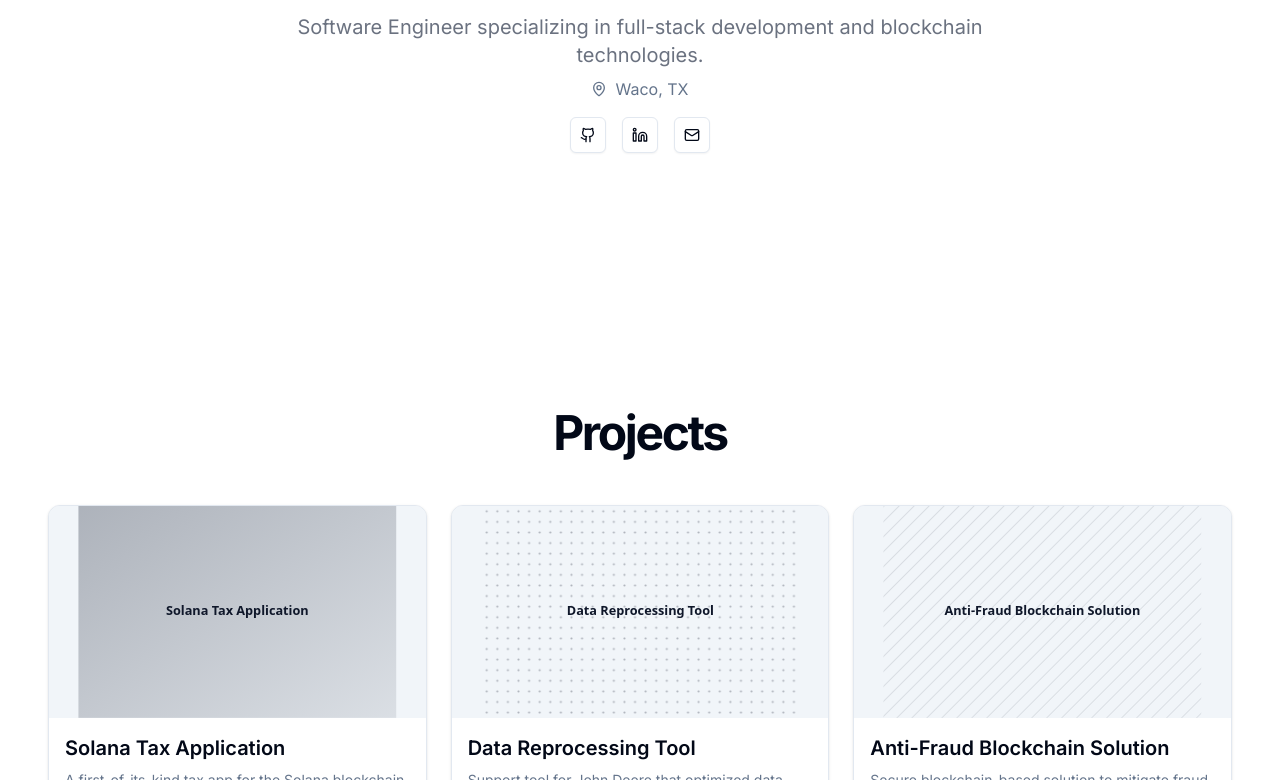
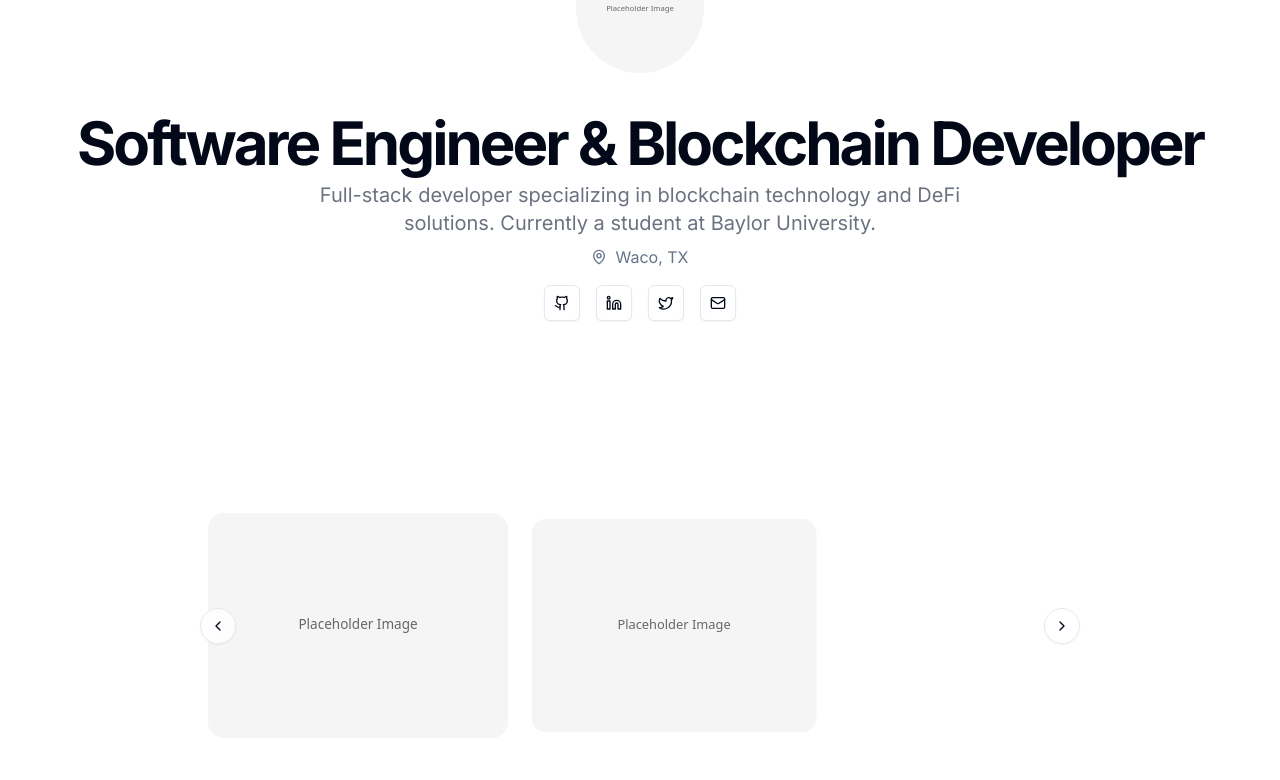
Before and after one commit to LukeSmith25/luke-smith, a Next.js app: page / in a window 1280 px wide. Shown: the part 240-1020 px from the top of the page. Built offline with nearby package versions, Linux system fonts and the light colour scheme.

Commit message:
Enhance personal branding on page component by updating title and description; add Twitter link for social connectivity; introduce image carousel with placeholder images for visual appeal.

```diff
--- a/src/app/components/contact-form.tsx
+++ b/src/app/components/contact-form.tsx
@@ -16,7 +16,7 @@ export default function ContactForm() {
     try {
       const response = await submitContactForm(formData)
       setMessage(response.message)
-    } catch {
+    } catch (error) {
       setMessage("Something went wrong. Please try again.")
     } finally {
       setPending(false)
--- /dev/null
+++ b/src/app/components/image-carousel.tsx
@@ -0,0 +1,73 @@
+"use client"
+
+import { ChevronLeft, ChevronRight } from "lucide-react"
+import Image from "next/image"
+import { useState } from "react"
+import { Button } from "@/components/ui/button"
+import { cn } from "@/lib/utils"
+
+interface ImageCarouselProps {
+  images: {
+    src: string
+    alt: string
+    id: string // Add unique ID for each image
+  }[]
+}
+
+export default function ImageCarousel({ images }: ImageCarouselProps) {
+  const [currentIndex, setCurrentIndex] = useState(0)
+
+  const showPrevious = () => {
+    setCurrentIndex((current) => (current === 0 ? images.length - 1 : current - 1))
+  }
+
+  const showNext = () => {
+    setCurrentIndex((current) => (current === images.length - 1 ? 0 : current + 1))
+  }
+
+  return (
+    <div className="relative w-full max-w-4xl mx-auto">
+      <div className="flex gap-4 overflow-hidden p-4">
+        {images.map((image, index) => {
+          const isVisible = Math.abs(currentIndex - index) <= 1
+          return (
+            <div
+              key={image.id} // Use the unique ID as the key, not image.src
+              className={cn(
+                "relative aspect-[4/3] min-w-[300px] flex-1 overflow-hidden rounded-2xl transition-all duration-500",
+                isVisible ? "opacity-100" : "opacity-0",
+                index === currentIndex ? "scale-100" : "scale-95",
+              )}
+            >
+              <Image
+                src={image.src || "/placeholder.svg"}
+                alt={image.alt}
+                fill
+                className="object-cover"
+                priority={index === currentIndex}
+              />
+            </div>
+          )
+        })}
+      </div>
+      <Button
+        variant="outline"
+        size="icon"
+        className="absolute left-2 top-1/2 -translate-y-1/2 rounded-full bg-background/80 backdrop-blur-sm"
+        onClick={showPrevious}
+      >
+        <ChevronLeft className="h-4 w-4" />
+        <span className="sr-only">Previous image</span>
+      </Button>
+      <Button
+        variant="outline"
+        size="icon"
+        className="absolute right-2 top-1/2 -translate-y-1/2 rounded-full bg-background/80 backdrop-blur-sm"
+        onClick={showNext}
+      >
+        <ChevronRight className="h-4 w-4" />
+        <span className="sr-only">Next image</span>
+      </Button>
+    </div>
+  )
+}
--- /dev/null
+++ b/src/app/components/profile-image.tsx
@@ -0,0 +1,17 @@
+import { cn } from "@/lib/utils"
+import Image from "next/image"
+
+interface ProfileImageProps {
+  src: string
+  alt: string
+  size?: "sm" | "lg"
+  className?: string
+}
+
+export default function ProfileImage({ src, alt, size = "lg", className }: ProfileImageProps) {
+  return (
+    <div className={cn("relative overflow-hidden rounded-full", size === "lg" ? "h-32 w-32" : "h-20 w-20", className)}>
+      <Image src={src || "/placeholder.svg"} alt={alt} fill className="object-cover" priority />
+    </div>
+  )
+}
--- a/src/app/page.tsx
+++ b/src/app/page.tsx
@@ -1,9 +1,30 @@
 import { Button } from "@/components/ui/button"
-import { Github, Linkedin, Mail, MapPin } from "lucide-react"
+import { Github, Linkedin, Mail, MapPin, Twitter } from "lucide-react"
 import Link from "next/link"
 import ContactForm from "./components/contact-form"
+import ImageCarousel from "./components/image-carousel"
+import ProfileImage from "./components/profile-image"
 import ProjectCard from "./components/project-card"
 import TechStack from "./components/tech-stack"
+
+// Placeholder images for the carousel with unique IDs
+const carouselImages = [
+  {
+    src: "/placeholder.svg",
+    alt: "Placeholder 1",
+    id: "image-1",
+  },
+  {
+    src: "/placeholder.svg",
+    alt: "Placeholder 2",
+    id: "image-2",
+  },
+  {
+    src: "/placeholder.svg",
+    alt: "Placeholder 3",
+    id: "image-3",
+  },
+]
 
 export default function Page() {
   return (
@@ -12,7 +33,7 @@ export default function Page() {
         <div className="container flex h-14 items-center">
           <div className="mr-4 hidden md:flex">
             <Link className="mr-6 flex items-center space-x-2" href="/">
-              <span className="hidden font-bold sm:inline-block">Luke Smith</span>
+              <span className="font-bold">Luke Smith</span>
             </Link>
             <nav className="flex items-center space-x-6 text-sm font-medium">
               <Link href="#about" className="transition-colors hover:text-foreground/80">
@@ -41,19 +62,21 @@ export default function Page() {
         <section id="about" className="py-12 md:py-24 lg:py-32">
           <div className="container px-4 md:px-6">
             <div className="flex flex-col items-center justify-center space-y-4 text-center">
+              <ProfileImage src="/placeholder.svg" alt="Luke Smith" className="mb-6" />
               <div className="space-y-2">
                 <h1 className="text-3xl font-bold tracking-tighter sm:text-4xl md:text-5xl lg:text-6xl/none">
-                  Luke Smith
+                  Software Engineer & Blockchain Developer
                 </h1>
                 <p className="mx-auto max-w-[700px] text-gray-500 md:text-xl dark:text-gray-400">
-                  Software Engineer specializing in full-stack development and blockchain technologies.
+                  Full-stack developer specializing in blockchain technology and DeFi solutions. Currently a student at
+                  Baylor University.
                 </p>
                 <div className="flex items-center justify-center gap-2 text-muted-foreground mt-2">
                   <MapPin className="h-4 w-4" />
                   <span>Waco, TX</span>
                 </div>
               </div>
-              <div className="space-x-4">
+              <div className="flex space-x-4">
                 <Link href="https://github.com/lukesmith25" target="_blank">
                   <Button variant="outline" size="icon">
                     <Github className="h-4 w-4" />
@@ -66,6 +89,12 @@ export default function Page() {
                     <span className="sr-only">LinkedIn</span>
                   </Button>
                 </Link>
+                <Link href="https://twitter.com/lukesmith" target="_blank">
+                  <Button variant="outline" size="icon">
+                    <Twitter className="h-4 w-4" />
+                    <span className="sr-only">Twitter</span>
+                  </Button>
+                </Link>
                 <Link href="mailto:luke_smith10@baylor.edu">
                   <Button variant="outline" size="icon">
                     <Mail className="h-4 w-4" />
@@ -75,6 +104,10 @@ export default function Page() {
               </div>
             </div>
           </div>
+        </section>
+
+        <section className="py-12">
+          <ImageCarousel images={carouselImages} />
         </section>
 
         <section id="projects" className="py-12 md:py-24 lg:py-32">
@@ -126,7 +159,7 @@ export default function Page() {
                     adoption.
                   </li>
                   <li>
-                    Engaged with the developer community to drive adoption of Marginfi&apos;s DeFi solutions, contributing to
+                    Engaged with the developer community to drive adoption of Marginfi's DeFi solutions, contributing to
                     $50M in platform cashflows.
                   </li>
                   <li>
@@ -174,7 +207,7 @@ export default function Page() {
                     accurate on-chain data collection.
                   </li>
                   <li>
-                    Managed agile development, driving timely project delivery to support Solana users&apos; tax reporting
+                    Managed agile development, driving timely project delivery to support Solana users' tax reporting
                     needs.
                   </li>
                 </ul>
```
Also changed, not shown: public/placeholder.svg (added).
